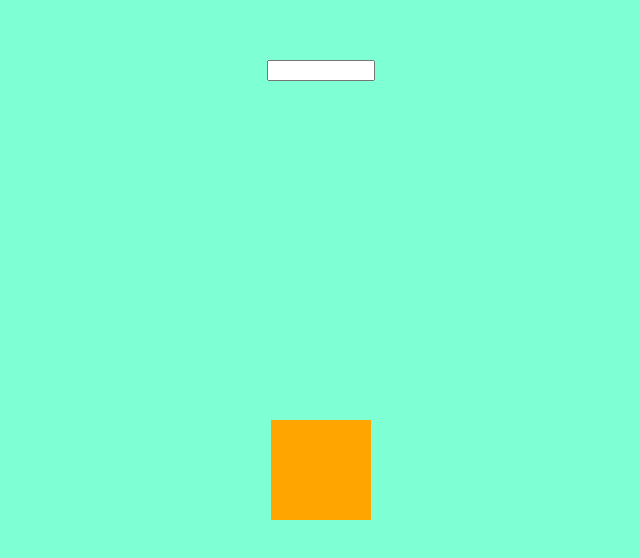
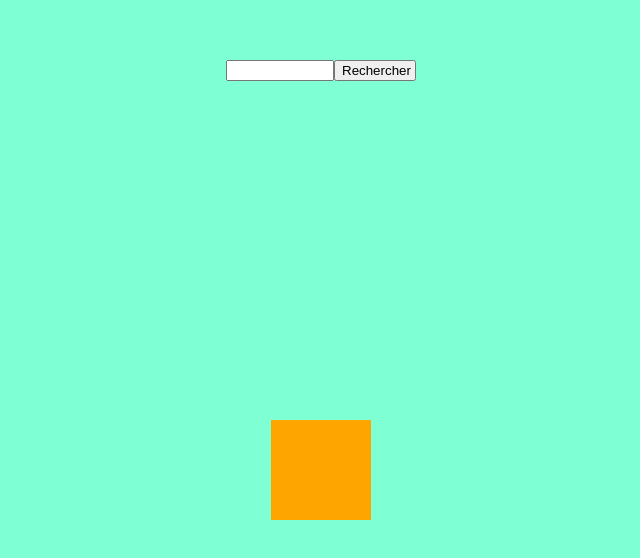
Before and after one commit to ZidinyErre/masoandro, a plain HTML site: page index.html in a window 1280 px wide. Shown: the part 110-668 px from the top of the page, without its empty margins (319-959 px from the left). Drawn offline with Linux system fonts and the light colour scheme.

Commit message:
travail de l'input

```diff
--- a/index.html
+++ b/index.html
@@ -8,7 +8,11 @@
   </head>
   <body>
     <div id="page">
-        <input type="text" class="TheSearch">
+        <div id="recherche">
+            <input type="text" class="TheSearch">
+            <button class="TheClick"> Rechercher </button>
+        </div>
+
         <div id="meteo">
 
         </div>
--- a/style.css
+++ b/style.css
@@ -1,13 +1,14 @@
-body{
+body {
   margin: 0;
   padding: 0;
 }
 
-html,body{
+html,
+body {
   overflow: hidden;
 }
 
-#page{
+#page {
   background-color: aquamarine;
   width: 100vw;
   height: 100vh;
@@ -16,14 +17,23 @@ html,body{
   justify-content: center;
 }
 
-#meteo{
+#meteo {
   background-color: orange;
   width: 100px;
   height: 100px;
   margin: auto;
 }
 
-.TheSearch{
+#recherche {
+  display: flex;
+  justify-content: center;
+  width: 400px;
+  margin: auto;
+
+}
+.TheClick {
+  width: 82px;
+}
+.TheSearch {
   width: 100px;
-    margin: auto;
 }
```
Lines whose indentation alone changed are shown as unchanged.
